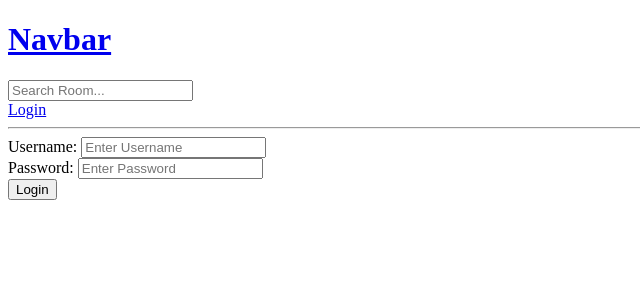
After one commit to DeaaTH65/Study_Buddy, a Django app: page /login/ in a window 1280 px wide. The commit adds this page. Shown: the top 300 px of the page, without its empty margins (0-640 px from the left). Run offline with Django 4.2, Linux system fonts and the light colour scheme.

Commit message:
user login

```diff
--- a/base/templates/base/home.html
+++ b/base/templates/base/home.html
@@ -2,11 +2,12 @@
 
 {% block content %}
 <style>
-    .home-container{
+    .home-container {
         display: grid;
         grid-template-columns: 1fr 3fr;
     }
 </style>
+
 <div class="home-container">
     <div>
         <h3>Browse Topics</h3>
@@ -21,7 +22,6 @@
         </div>
         {% endfor %}
     </div>
-    <hr/>
 
 
     <div>
--- /dev/null
+++ b/base/templates/base/login_register.html
@@ -0,0 +1,17 @@
+{% extends 'main.html' %}
+
+
+{% block content %}
+<div>
+    <form method="POST" action="">
+        {% csrf_token %}
+        <label>Username:</label>
+        <input type="text" name="username" placeholder="Enter Username" />
+        <br/>
+        <label>Password:</label>
+        <input type="password" name="password" placeholder="Enter Password" />
+        <br/>
+        <input type="submit" value="Login" />
+    </form>
+</div>
+{% endblock content %}
--- a/base/urls.py
+++ b/base/urls.py
@@ -4,6 +4,7 @@ from . import views
 
 
 urlpatterns = [
+    path('login/', views.loginPage, name='login'),
     path('', views.home, name='home'),
     path('room/<str:pk>/', views.room, name='room'),
     path('create_room/', views.createRoom, name='create-room'),
--- a/base/views.py
+++ b/base/views.py
@@ -2,7 +2,31 @@ from django.shortcuts import render, redirect
 from django.db.models import Q
 from .models import Room, Topic
 from .forms import RoomForm
+from django.contrib.auth.models import User
+from django.contrib.auth import authenticate, login, logout
+from django.contrib import messages
 
+
+
+def loginPage(request):
+    if request.method == 'POST':
+        username = request.POST.get('username')
+        password = request.POST.get('password')
+
+        try:
+            user = User.objects.get(username=username)
+        except:
+            messages.error(request, "User doesn't exist")
+
+        user = authenticate(request, username=username, password=password)
+        if user is not None:
+            login(request, user)
+            return redirect('home')
+        else:
+            messages.error(request, "Username of Password doesn't exist")
+
+    context = {}
+    return render(request, 'base/login_register.html', context)
 
 
 def home(request):
--- a/templates/navbar.html
+++ b/templates/navbar.html
@@ -2,4 +2,6 @@
 <form method="GET" action="{% url 'home' %}">
     <input type="text" name="q" placeholder="Search Room..." />
 </form>
+
+<a href="{% url 'login' %}">Login</a>
 <hr/>
```
